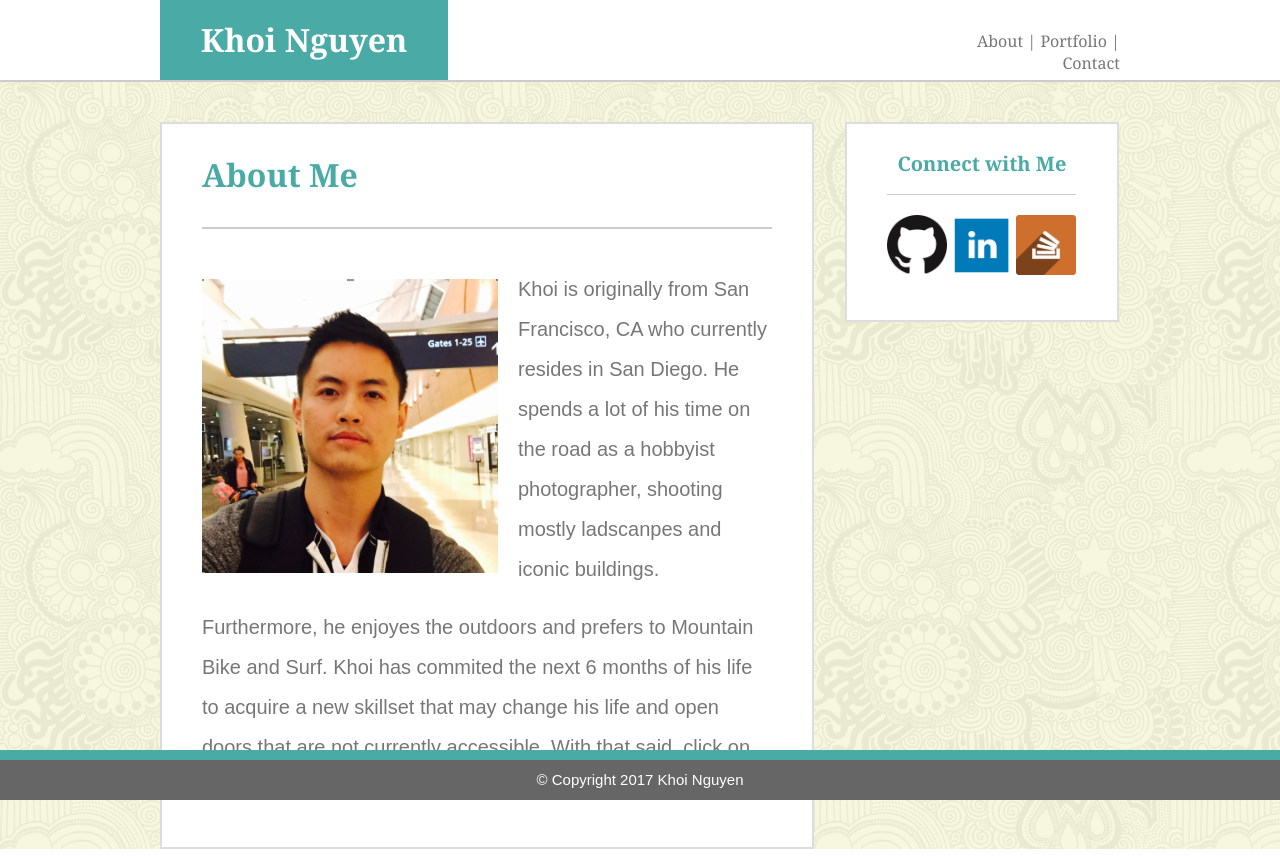
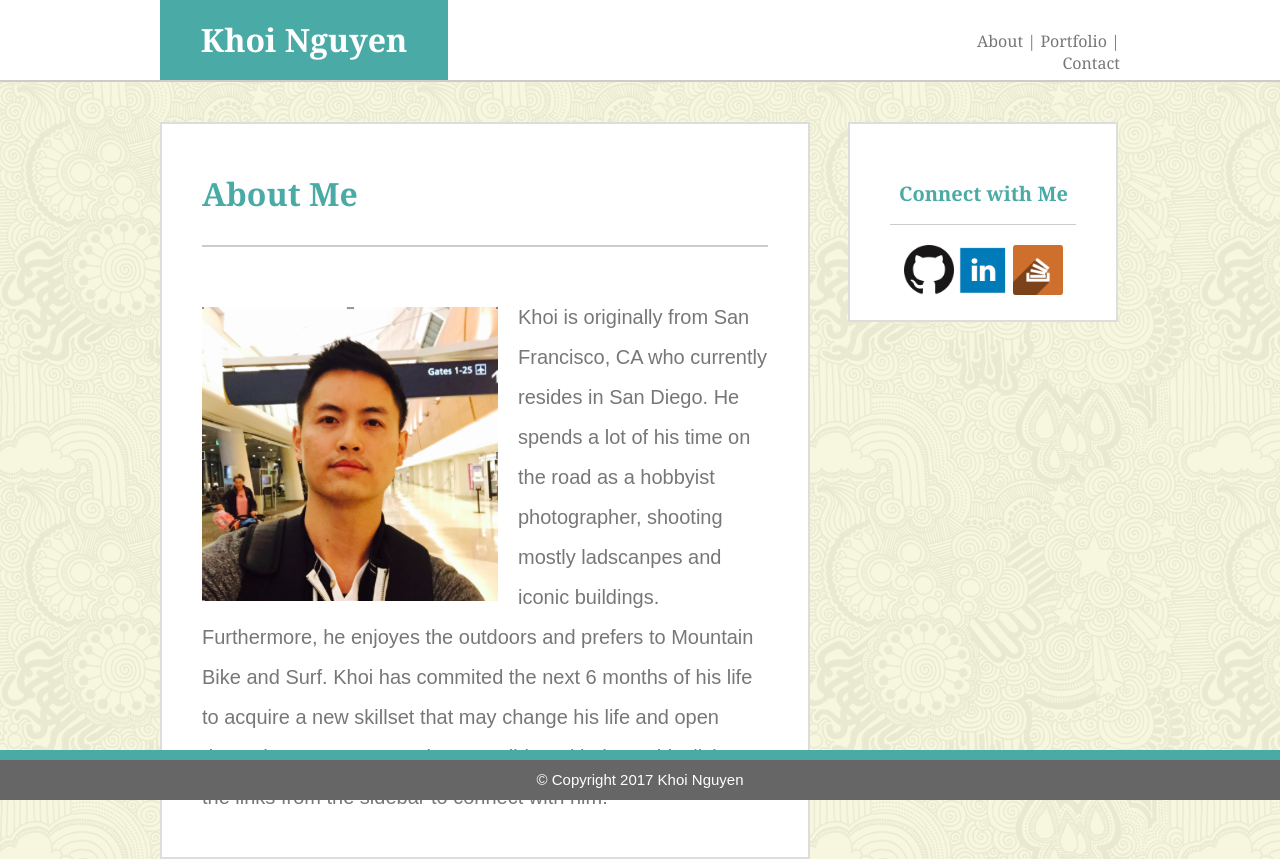
Before and after one commit to khoin084/Basic-Portfolio, a plain HTML site: page index.html in a window 1280 px wide. Drawn offline with Linux system fonts and the light colour scheme.

Commit message:
final release 2p0

```diff
--- a/assets/css/style.css
+++ b/assets/css/style.css
@@ -97,16 +97,16 @@ a:hover {
 }
 #headingLayout {
 	/*align with main content padding*/
-	margin: 0 40px;
+	margin: 40px 40px 10px 40px;
 	line-height: 60px;
 }
 #mainContent {
 	display: inline-block;
 	/**per spec - The main section content is 650px wide.
-	*654px = (630+20+4)px
+	*650px = [646(content)+2(border)+2(border)]px
 	**/
-	width: 654px;
-	margin: 40px 10px 0 0;
+	width: 650px;
+	margin: 40px 0 0 0;
 	/*per spec - Main content background color:*/
 	background-color: #ffffff;
 	/*per spec - Main content border color:*/
@@ -137,7 +137,7 @@ a:hover {
 	/*positioning relative to parent sport*/
 	position: absolute;
 	bottom: 15px;
-	left: 30px;
+	left: 29px;
 	width: 200px;
 }
 #soccer {
@@ -244,23 +244,17 @@ a:hover {
 #sideBar {
 	display: inline-block;
 	/**per spec - The side bar content is 270px wide.
-	*274px = (190+80+4)px
+	*270px = [186(content)+80(padding)+4(border)]px
 	**/
-	width: 274px;
+	width: 270px;
 	height: 200px;
 	text-align: center;
 	border: 2px solid #dddddd;
-	margin: 40px 0 0 17px;
+	margin: 40px 0 0 34px;
 	/*align with the mainContent*/
 	vertical-align: top;
 	padding: 40px;
 	background-color: #ffffff;
-	position: relative;
-}
-#sideBarWrapper {
-	/*relative to parent position in sideBar*/
-	position: absolute;
-	top: 10px;
 }
 #connectHeader {
 	font-size: 20px;
--- a/index.html
+++ b/index.html
@@ -34,27 +34,27 @@ UCSD Code Bootcamp: Homework #1
 			<!--image and bio div-->
 			<div id="bio-image">
 				<img id="myPic" src="assets/images/Tutor_pic.png" alt="Smiley face">
-				<p id="mainText"> Khoi is originally from San Francisco, CA who currently resides in San Diego. He spends a lot of his time on the road as a hobbyist photographer, shooting mostly ladscanpes and iconic buildings. </p><br>
-				<p id="mainText"> Furthermore, he enjoyes the outdoors and prefers to Mountain Bike and Surf. Khoi has commited the next 6 months of his life to acquire a new skillset that may change his life and open doors that are not currently accessible. With that said, click on the links from the sidebar to connect with him!</p>
+				<p id="mainText"> Khoi is originally from San Francisco, CA who currently resides in San Diego. He spends a lot of his time on the road as a hobbyist photographer, shooting mostly ladscanpes and iconic buildings.
+
+				Furthermore, he enjoyes the outdoors and prefers to Mountain Bike and Surf. Khoi has commited the next 6 months of his life to acquire a new skillset that may change his life and open doors that are not currently accessible. With that said, click on the links from the sidebar to connect with him!</p>
 
 			</div>
 		</div>
+		<!--sideBar styling-->
 		<div id="sideBar">
-			<div id="sideBarWrapper">
 			<header class="headings" id="connectHeader">
 					<strong> Connect with Me </strong>
 			</header>
 			<!--connect with me icon & links-->
 			<a href="https://github.com/khoin084" target="_blank">
-				<img id="gitHub" src="assets/images/github.png" class="rotateIcon" alt="Smiley face" height ="60" width="60">
+			<img id="gitHub" src="assets/images/github.png" class="rotateIcon" alt="Smiley face" height ="50" width="50">
 			</a>
 			<a href="https://www.linkedin.com/in/khoi-nguyen-866a8929?trk=nav_responsive_tab_profile" target="_blank">
-				<img id="linkedin" src="assets/images/linkedin_square_color.png" class="rotateIcon" alt="Smiley face" height ="60" width="60">
+			<img id="linkedin" src="assets/images/linkedin_square_color.png" class="rotateIcon" alt="Smiley face" height ="50" width="50">
 			</a>
 			<a href="http://stackoverflow.com/users/7329248/khoi" target="_blank">
-				<img id="fb" src="assets/images/stackoverflow.png" class="rotateIcon" alt="Smiley face" height ="60" width="60">
+			<img id="fb" src="assets/images/stackoverflow.png" class="rotateIcon" alt="Smiley face" height ="50" width="50">
 			</a>
-			</div>
 		</div>
 	</div>
 	<div id="footerWrapper">
```
Also changed, not shown: contact.html (+4 -5 lines), portfolio.html (+4 -5 lines). Lines whose indentation alone changed are shown as unchanged.
